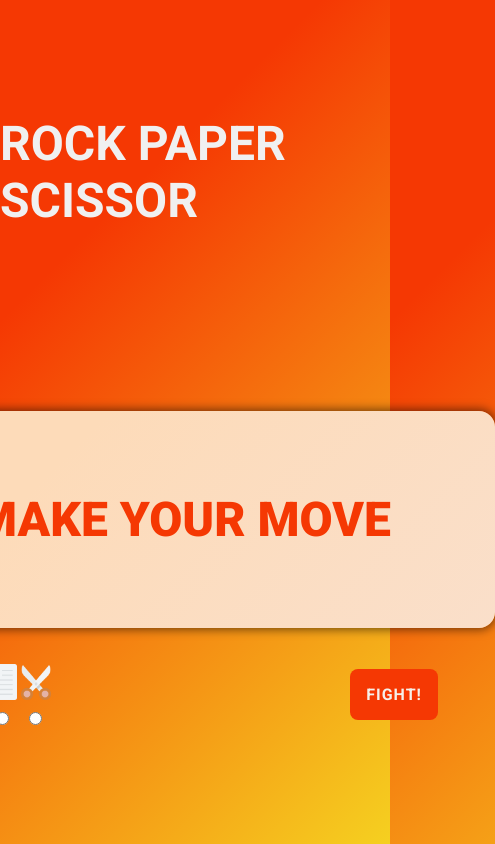
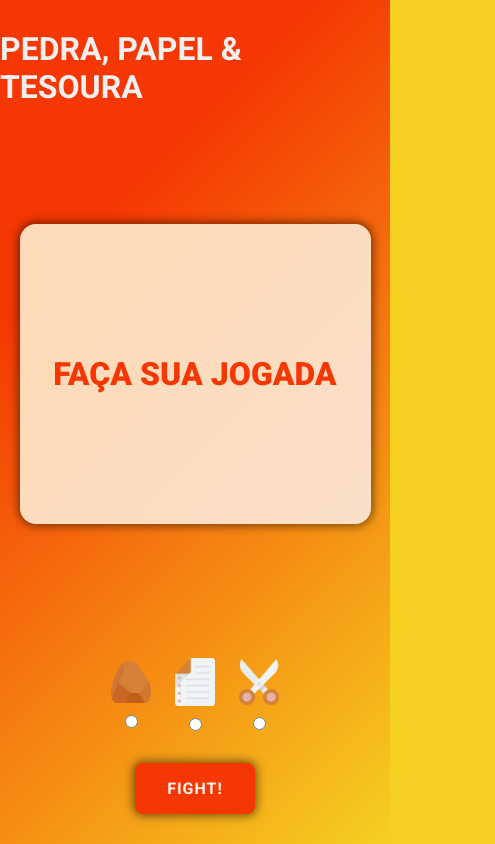
Before and after one commit to yagoramires/jogo-da-velha, a plain HTML site: page index.html in a window 390 px wide. Shown: the whole page, 495 px wide, since content can reach past the window. Drawn offline with Linux system fonts and the light colour scheme.

Commit message:
css mobile fixed and bem

```diff
--- a/index.html
+++ b/index.html
@@ -14,37 +14,35 @@
     <title>Jogo da Velha</title>
   </head>
   <body>
-    <main>
-      <h1 class="title">ROCK PAPER SCISSOR</h1>
+    <main class="main">
+      <h1 class="main__title">PEDRA, PAPEL & TESOURA</h1>
 
       <div class="game__container">
-        <div class="bot_avatar"></div>
+        <div class="game__avatar game__avatar-bot"></div>
 
-        <div class="board">
-          <span>MAKE YOUR MOVE</span>
+        <div class="game__board">
+          <span>FAÇA SUA JOGADA</span>
         </div>
 
-        <div class="player">
-          <div class="options">
-            <div>
+        <div class="game__avatar game__avatar-player"></div>
+
+        <div class="options__container">
+          <div class="options__opt">
             <label for="rock">
-                <img src="./assets/rock.png" alt="" class="image-label" />
+              <img src="./assets/rock.png" alt="" class="options__images" />
             </label>
+            <input type="radio" name="playerChoice" id="rock" value="rock" />
+          </div>
+          <div class="options__opt">
             <label for="paper">
-                <img src="./assets/paper.png" alt="" class="image-label" />
+              <img src="./assets/paper.png" alt="" class="options__images" />
             </label>
+            <input type="radio" name="playerChoice" id="paper" value="paper" />
+          </div>
+          <div class="options__opt">
             <label for="scissor">
-                <img src="./assets/scissors.png" alt="" class="image-label" />
+              <img src="./assets/scissors.png" alt="" class="options__images" />
             </label>
-            </div>
-            <div>
-              <input type="radio" name="playerChoice" id="rock" value="rock" />
-              <input
-                type="radio"
-                name="playerChoice"
-                id="paper"
-                value="paper"
-              />
             <input
               type="radio"
               name="playerChoice"
@@ -53,10 +51,7 @@
             />
           </div>
         </div>
-
-          <div class="player_avatar"></div>
-          <button type="button" class="start__btn">FIGHT!</button>
-        </div>
+        <button type="button" class="game__start">FIGHT!</button>
       </div>
     </main>
 
--- a/script.js
+++ b/script.js
@@ -1,7 +1,7 @@
-const image = document.querySelectorAll('.duel-image');
-const startButton = document.querySelector('.start__btn ');
+const image = document.querySelectorAll('.game__image');
+const startButton = document.querySelector('.game__start');
 
-const board = document.querySelector('.board');
+const board = document.querySelector('.game__board');
 
 function randomChoice() {
   const options = ['rock', 'paper', 'scissor'];
@@ -27,18 +27,18 @@ function winner(playerChoice, botChoice) {
 
 function validateChoice(choice) {
   if (choice == 'rock') {
-    return `<img src="./assets/rock.png" alt="" class="duel-image" />`;
+    return `<img src="./assets/rock.png" alt="" class="game__image" />`;
   } else if (choice == 'paper') {
-    return `<img src="./assets/paper.png" alt="" class="duel-image" />`;
+    return `<img src="./assets/paper.png" alt="" class="game__image" />`;
   } else {
-    return `<img src="./assets/scissors.png" alt="" class="duel-image" />`;
+    return `<img src="./assets/scissors.png" alt="" class="game__image" />`;
   }
 }
 
 startButton.addEventListener('click', () => {
-  const player = document.querySelector('.player_avatar');
+  const player = document.querySelector('.game__avatar-player');
 
-  const bot = document.querySelector('.bot_avatar');
+  const bot = document.querySelector('.game__avatar-bot');
 
   player.classList.remove('red');
   player.classList.remove('green');
--- a/style.css
+++ b/style.css
@@ -8,101 +8,83 @@
 body {
     background-color: #f5d020;
     background-image: linear-gradient(315deg, #f5d020 0%, #f53803 74%);
+    background-repeat: no-repeat;
 }
 
-main {
+.main {
     height: 100vh;
-    width: 100%;
     display: flex;
     flex-direction: column;
     justify-content: center;
     align-items: center;
 }
 
+.main__title {
+    font-size: 2rem;
+    color: rgba(240, 240, 240);
+
+}
+
 .game__container {
+    margin-top: 1rem;
+    width: 100%;
     display: flex;
-    flex-direction: column;
     justify-content: center;
     align-items: center;
-
+    flex-direction: column;
     gap: 2rem;
 }
 
-.title {
-    font-size: 3rem;
-    color: rgba(240, 240, 240);
-    margin-bottom: 5rem;
-}
+.game__board {
+    height: 300px;
+    width: 90%;
+    max-width: 600px;
 
-.board {
-    width: 600px;
     margin: 0 auto;
-    padding: 5rem;
+    padding: 0 2rem;
+    box-shadow: 0 0 10px 2px rgba(0, 0, 0, 0.5);
     border-radius: 1rem;
-    box-shadow: 0 0 10px 2px rgba(0, 0, 0, 0.5);
+    gap: 20px;
 
     background-image: linear-gradient(315deg, #fadfca 0%, #fddbb9 74%);
 
-
-    display: flex;
-    align-items: center;
-    justify-content: space-between;
-    gap: 20px;
-}
-
-.board span {
-    font-size: 3rem;
-    font-weight: 900;
-    color: #f53803;
-}
-
-.duel-image {
-    width: 100px;
-}
-
-.options {
-    width: 100px;
-    display: flex;
-    flex-direction: column;
-    align-items: center;
-    justify-content: center;
-    gap: .5rem;
-}
-
-.options div:nth-of-type(2) {
-    width: 100px;
-    display: flex;
-
-    align-items: center;
-    justify-content: space-around;
-}
-
-.image-label {
-
-    width: 30px;
-}
-
-.player {
-    width: 600px;
     display: flex;
     align-items: center;
     justify-content: space-around;
 }
 
-.start__btn {
-    padding: 1rem;
-    border: none;
-    cursor: pointer;
-    border-radius: .5rem;
-    background-color: #f53803;
-    color: #f6f0ea;
-    font-size: 1rem;
-    font-weight: 700;
-    letter-spacing: 1px;
+.game__board span {
+    margin: 0 auto;
+    font-size: 2rem;
+    font-weight: 900;
+    color: #f53803;
 }
 
-.bot_avatar,
-.player_avatar {
+.game__image {
+    width: 100px;
+}
+
+.options__container {
+    width: 200px;
+    display: flex;
+    align-items: center;
+    justify-content: space-evenly;
+    gap: .5rem;
+}
+
+.options__opt {
+    display: flex;
+    flex-direction: column;
+    justify-content: center;
+    align-items: center;
+    gap: .5rem;
+}
+
+.options__images {
+    max-width: 40px;
+}
+
+.game__avatar {
     width: 70px;
     height: 70px;
     border-radius: .5rem;
@@ -112,7 +94,25 @@ main {
     color: #fff;
     font-weight: 700;
     text-align: center;
-    /* background-image: linear-gradient(315deg, #f1dfd1 0%, #f6f0ea 74%); */
+}
+
+.game__start {
+    padding: 1rem 2rem;
+    border: none;
+    cursor: pointer;
+    border-radius: .5rem;
+    background-color: #f53803;
+    box-shadow: 0 0 10px 2px rgba(0, 0, 0, 0.5);
+
+    color: #f6f0ea;
+    font-size: 1rem;
+    font-weight: 700;
+    letter-spacing: 1px;
+    transition: filter .3s;
+}
+
+.game__start:hover {
+    filter: brightness(.9);
 }
 
 .red {
```
Lines whose indentation alone changed are shown as unchanged.
